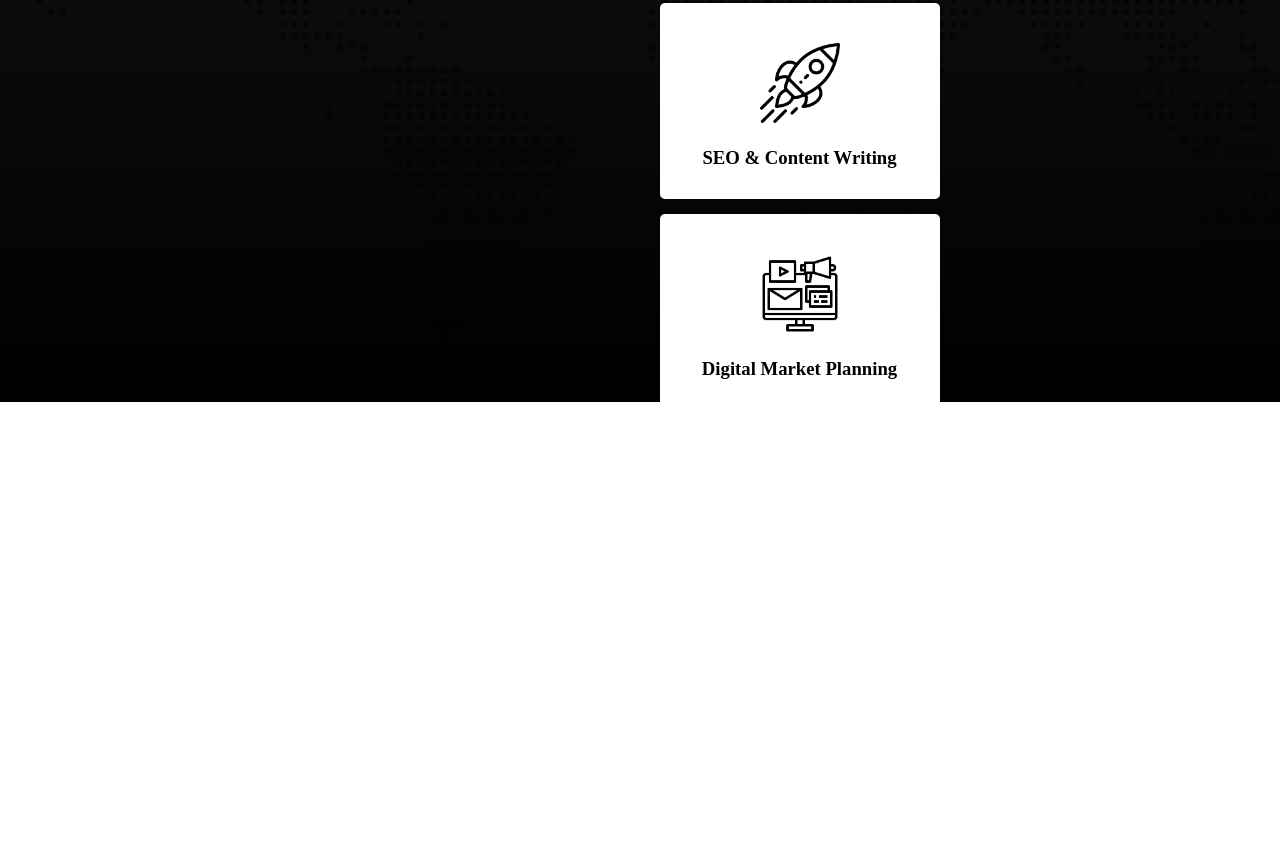
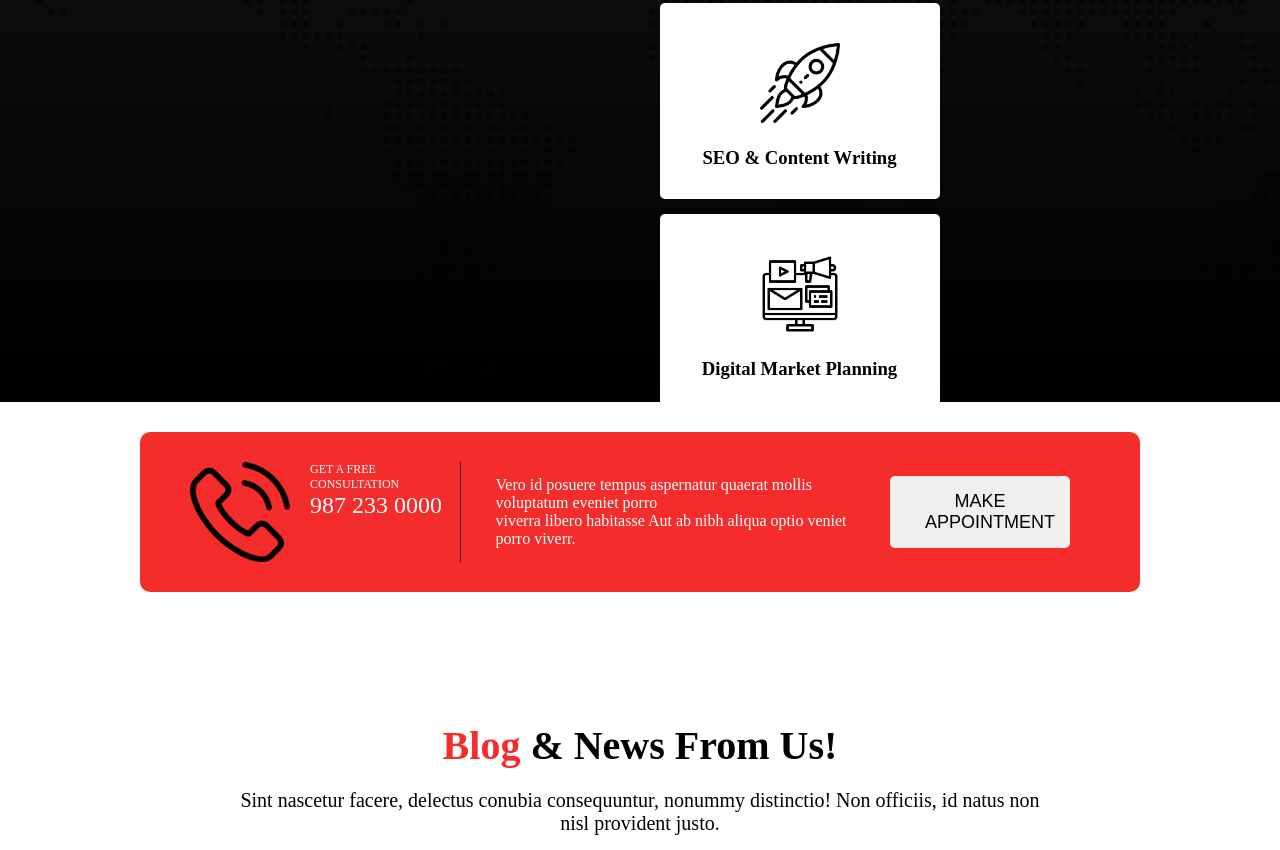
Before and after one commit to IsrafilHossen3/digital-agency, a plain HTML site: page index.html in a window 1280 px wide. Shown: the part 1279-2129 px from the top of the page. Before the commit the page ends 1689 px from the top, so only its background shows below. Drawn offline with Linux system fonts and the light colour scheme.

Commit message:
cta completed and blog initalize

```diff
--- a/index.html
+++ b/index.html
@@ -81,5 +81,40 @@
         </div>
       </div>
     </section>
+
+    <section>
+      <div class="cta-container">
+        <div class="phone">
+          <img src="/asset/icons/phone-call.png" alt="" />
+          <div>
+            <p class="number-description">GET A FREE CONSULTATION</p>
+            <p class="number">987 233 0000</p>
+          </div>
+        </div>
+        <div class="cta-descripotion">
+          <p>
+            Vero id posuere tempus aspernatur quaerat mollis voluptatum eveniet
+            porro
+          </p>
+          <p>
+            viverra libero habitasse Aut ab nibh aliqua optio veniet porro
+            viverr.
+          </p>
+        </div>
+        <button class="btn btn-cta">MAKE APPOINTMENT</button>
+      </div>
+    </section>
+
+    <section class="blog">
+      <div class="blog-header">
+        <h2 class="section-title blog-title">
+          <span class="text-primary">Blog</span> & News From Us!
+        </h2>
+        <p class="section-description blog-description">
+          Sint nascetur facere, delectus conubia consequuntur, nonummy
+          distinctio! Non officiis, id natus non nisl provident justo.
+        </p>
+      </div>
+    </section>
   </body>
 </html>
--- a/styles/index.css
+++ b/styles/index.css
@@ -14,12 +14,12 @@
 }
 
 .btn-primary {
-  background-color: #F52C2C;
+  background-color: #f52c2c;
   color: #fff;
 }
 
 .text-primary {
-  color:  #F52C2C;
+  color: #f52c2c;
 }
 
 nav {
@@ -52,7 +52,8 @@ ul.menu li a {
 
 /* banner styles */
 .banner-container {
-  background-image: url("../asset/image/background.jpg"), linear-gradient(rgba(0, 0, 0, 0.3), rgba(0, 0, 0, 0.7));;
+  background-image: url("../asset/image/background.jpg"),
+    linear-gradient(rgba(0, 0, 0, 0.3), rgba(0, 0, 0, 0.7));
   background-blend-mode: overlay;
   background-repeat: no-repeat;
   height: 90vh;
@@ -78,7 +79,8 @@ ul.menu li a {
 
 /* service section */
 .service-section {
-  background-image: url("../asset/image/footer-bg.png"), linear-gradient(rgba(0, 0, 0, 0.9), rgba(0,0,0,1));
+  background-image: url("../asset/image/footer-bg.png"),
+    linear-gradient(rgba(0, 0, 0, 0.9), rgba(0, 0, 0, 1));
   background-blend-mode: overlay;
   background-size: cover;
   background-repeat: repeat;
@@ -87,7 +89,6 @@ ul.menu li a {
   gap: 25px;
   height: 90vh;
   justify-content: space-between;
-
 }
 
 .service-section .column {
@@ -102,7 +103,8 @@ ul.menu li a {
   margin-bottom: 20px;
 }
 
-.section-description, .service-section ol  {
+.section-description,
+.service-section ol {
   color: rgb(190, 207, 208);
   font-size: 16px;
   margin-bottom: 15px;
@@ -126,7 +128,7 @@ ul.menu li a {
 
 .team .ceo {
   color: rgb(190, 207, 208);
-  border-right: 1px solid #F52C2C;
+  border-right: 1px solid #f52c2c;
   padding-right: 30px;
 }
 
@@ -143,7 +145,7 @@ ul.menu li a {
 
 .service-box {
   background-color: #fff;
-  padding: 40px 40px 30px 40px;;
+  padding: 40px 40px 30px 40px;
   width: 200px;
   text-align: center;
   border-radius: 5px;
@@ -153,3 +155,71 @@ ul.menu li a {
   width: 80px;
   margin-bottom: 20px;
 }
+
+/* CTA STYLE */
+.cta-container {
+  display: flex;
+  gap: 20px;
+  justify-content: space-between;
+  align-items: center;
+  width: 900px;
+  margin: 0 auto;
+  background: #f52c2c;
+  color: #fff;
+  padding: 30px 50px;
+  border-radius: 10px;
+  margin-top: 30px;
+}
+
+.phone {
+  display: flex;
+  gap: 20px;
+  width: 30%;
+  border-right: 1px solid rgba(0,0,0,0.7)
+}
+
+.phone img {
+  width: 100px;
+}
+
+.number-description {
+  font-size: 12px;
+
+}
+
+.number {
+  font-size: 24px;
+}
+
+.cta-descripotion {
+  width: 40%;
+}
+
+.btn-cta {
+  width: 20%;
+}
+
+/* blog section */
+.blog {
+  max-width: 1140px;
+  margin: 0 auto;
+  margin-top: 130px;
+}
+
+.blog-header {
+  max-width: 800px;
+  margin: 0 auto;
+  text-align: center;
+}
+
+.blog-title {
+  color: #000;
+  text-align: center;
+  font-size: 40px;
+
+}
+
+.blog-description {
+  color: #000;
+  font-size: 20px;
+}
```
